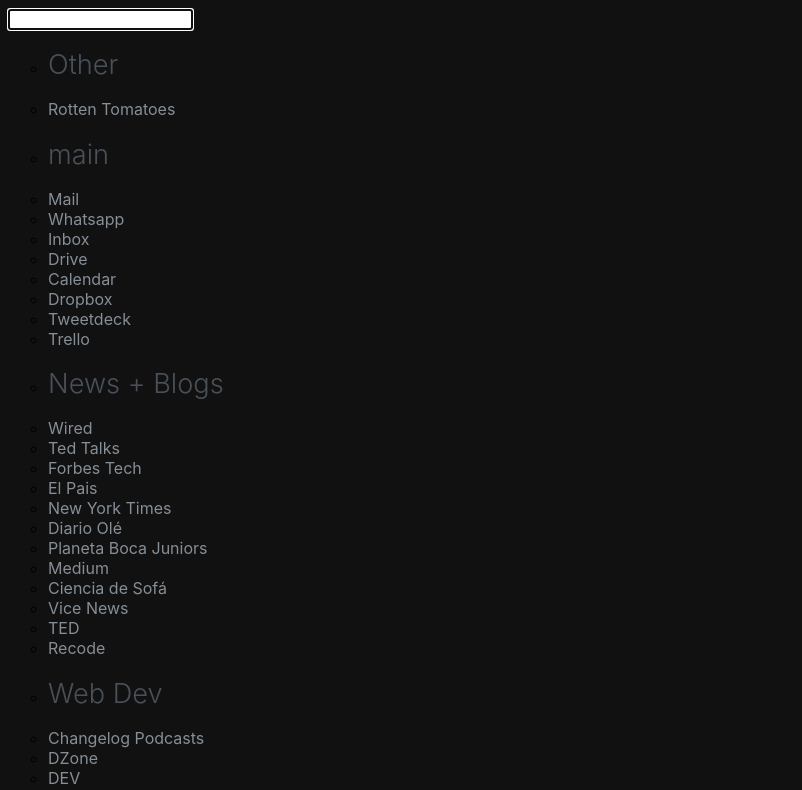
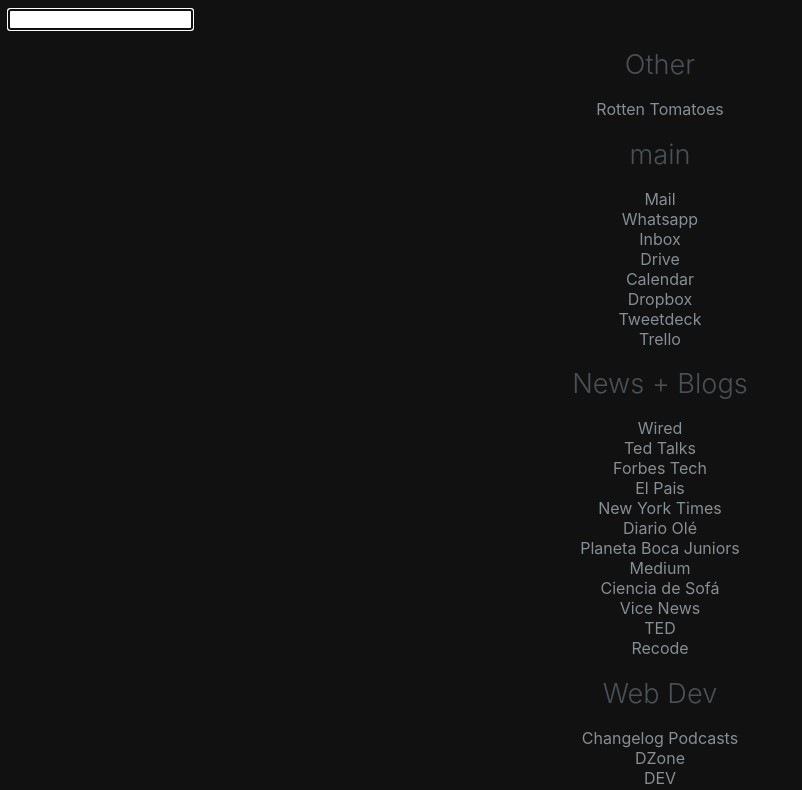
Before and after one commit to singuerinc/dial, a React (Vite) app: page / in a window 1280 px wide. Shown: the top 790 px of the page, without its empty margins (0-802 px from the left). Built offline with nearby package versions, Linux system fonts and the light colour scheme.

Commit message:
feat: dial styles

```diff
--- a/src/components/Dial.tsx
+++ b/src/components/Dial.tsx
@@ -52,5 +52,10 @@
 const List = styled.ul`
   margin: 0;
   padding: 0;
-  list-style: none;
+  width: 100%;
+  text-align: center;
+
+  li {
+    list-style: none;
+  }
 `;
```
